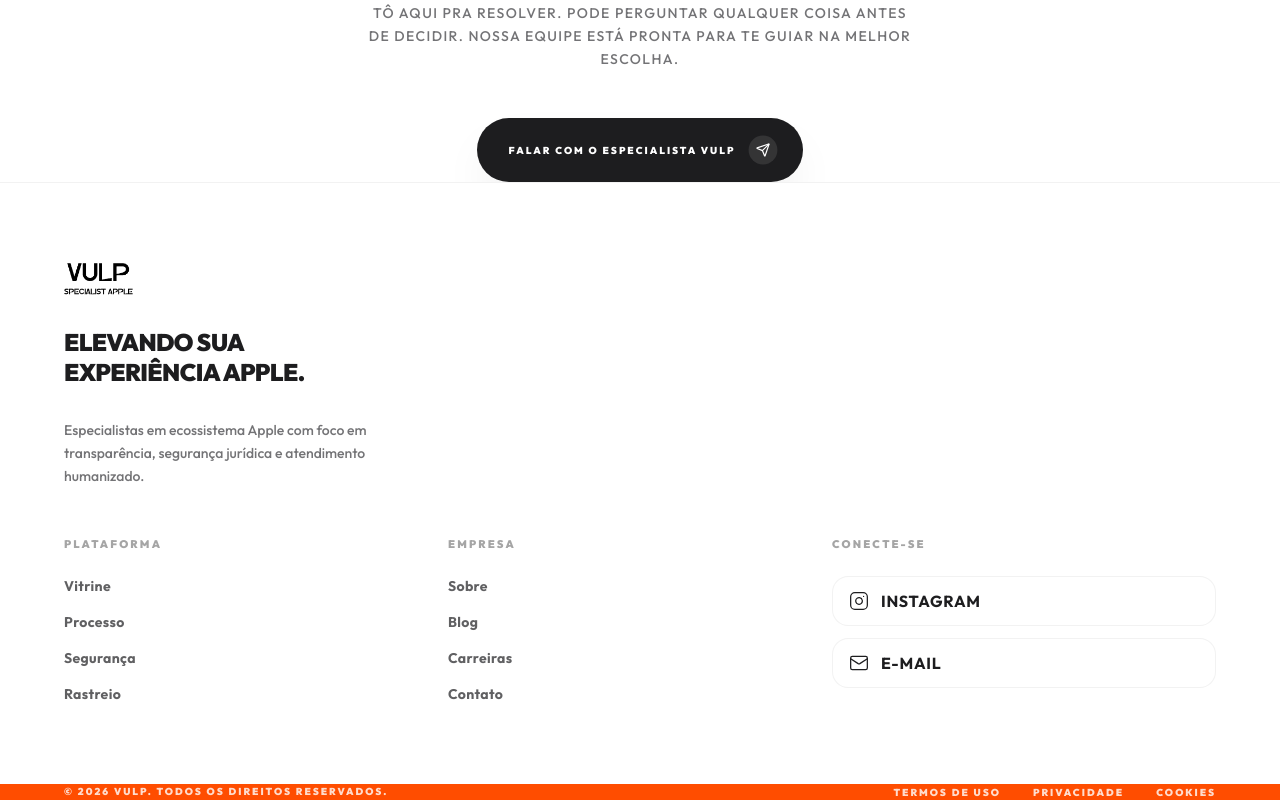
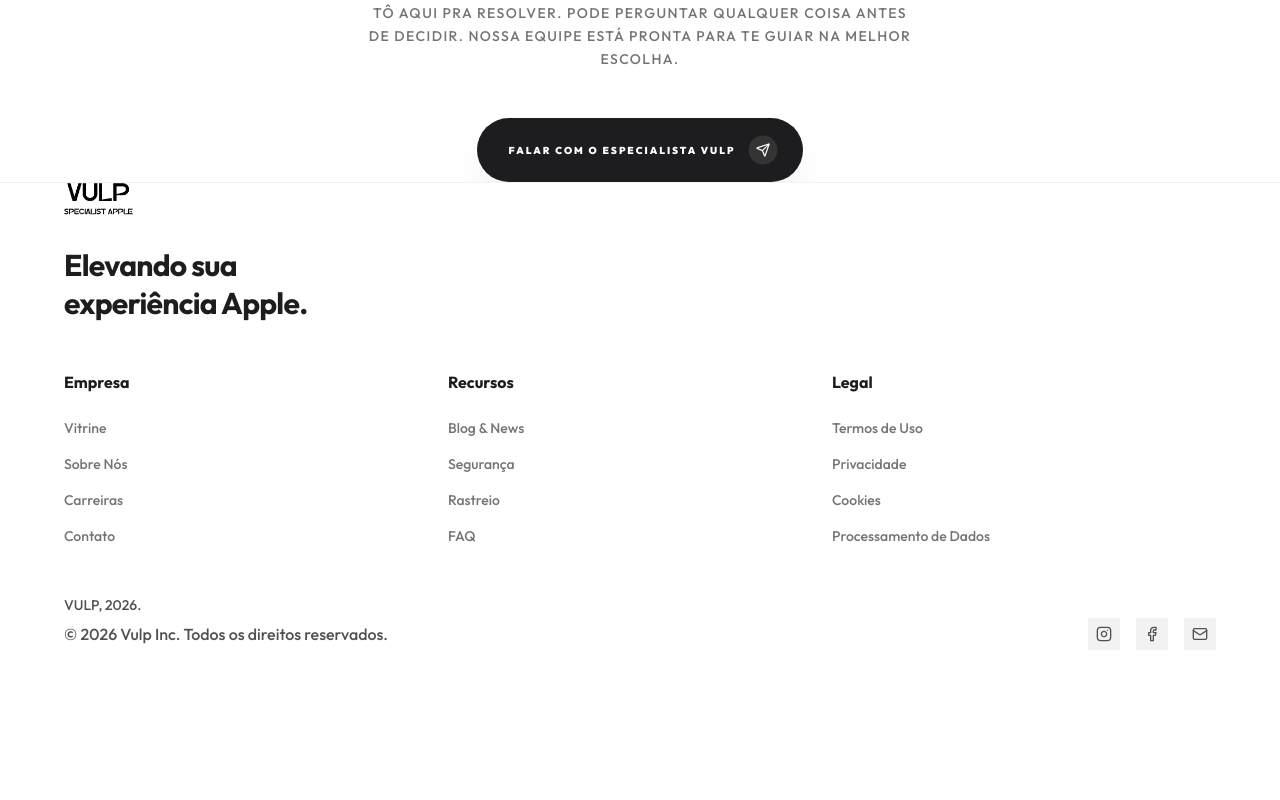
Before and after one commit to Monteiromathe550/VULPE, a React (Vite) app: page / in a window 1280 px wide. Shown: the part 7074-7874 px from the top of the page. After the commit the page ends 7724 px from the top, so only its background shows below. Built offline with nearby package versions, Linux system fonts and the light colour scheme.

Commit message:
Update Footer.tsx

```diff
--- a/src/components/Footer.tsx
+++ b/src/components/Footer.tsx
@@ -6,22 +6,25 @@ export function Footer() {
     return (
         <footer className="bg-[#FAFAFA] text-foreground border-t border-black/5 font-medium">
             {/* Top Section: Links & Info */}
-            <div className="container mx-auto px-6 py-20 lg:py-24">
+            {/* Top Section: Links & Info */}
+            <div className="container mx-auto px-6 pt-20 pb-16 lg:pt-24 lg:pb-20">
                 <div className="grid grid-cols-1 lg:grid-cols-12 gap-12 lg:gap-8">
 
                     {/* Brand Column (Left) */}
-                    <div className="lg:col-span-5 space-y-8">
+                    <div className="lg:col-span-5 flex flex-col justify-between h-full">
+                        <div className="space-y-8">
                             <img
                                 src={logoDark}
                                 alt="Logo"
                                 className="h-8 lg:h-10 w-auto object-contain opacity-90"
                             />
-                        <h3 className="text-2xl lg:text-3xl font-black uppercase tracking-tight leading-tight max-w-sm">
+                            <h3 className="text-3xl lg:text-4xl font-bold tracking-tight leading-tight max-w-sm text-foreground">
                                 Elevando sua <br />
                                 experiência Apple.
                             </h3>
-                        <p className="text-muted-foreground text-sm leading-relaxed max-w-sm opacity-80">
-                            Especialistas em ecossistema Apple com foco em transparência, segurança jurídica e atendimento humanizado.
+                        </div>
+                        <p className="hidden lg:block text-muted-foreground text-sm font-medium mt-auto pt-12">
+                            VULP, 2026.
                         </p>
                     </div>
 
@@ -33,56 +36,66 @@ export function Footer() {
 
                         {/* Column 1 */}
                         <div className="space-y-6">
-                            <h4 className="text-[11px] font-black uppercase tracking-[0.2em] text-foreground/40">Plataforma</h4>
-                            <ul className="space-y-4 text-sm font-bold text-foreground/70 tracking-wide">
+                            <h4 className="text-base font-bold text-foreground">Empresa</h4>
+                            <ul className="space-y-4 text-sm font-medium text-muted-foreground/80">
                                 <li><a href="#" className="hover:text-primary transition-colors block">Vitrine</a></li>
-                                <li><a href="#" className="hover:text-primary transition-colors block">Processo</a></li>
-                                <li><a href="#" className="hover:text-primary transition-colors block">Segurança</a></li>
-                                <li><a href="#" className="hover:text-primary transition-colors block">Rastreio</a></li>
+                                <li><a href="#" className="hover:text-primary transition-colors block">Sobre Nós</a></li>
+                                <li><a href="#" className="hover:text-primary transition-colors block">Carreiras</a></li>
+                                <li><a href="#" className="hover:text-primary transition-colors block">Contato</a></li>
                             </ul>
                         </div>
 
                         {/* Column 2 */}
                         <div className="space-y-6">
-                            <h4 className="text-[11px] font-black uppercase tracking-[0.2em] text-foreground/40">Empresa</h4>
-                            <ul className="space-y-4 text-sm font-bold text-foreground/70 tracking-wide">
-                                <li><a href="#" className="hover:text-primary transition-colors block">Sobre</a></li>
-                                <li><a href="#" className="hover:text-primary transition-colors block">Blog</a></li>
-                                <li><a href="#" className="hover:text-primary transition-colors block">Carreiras</a></li>
-                                <li><a href="#" className="hover:text-primary transition-colors block">Contato</a></li>
+                            <h4 className="text-base font-bold text-foreground">Recursos</h4>
+                            <ul className="space-y-4 text-sm font-medium text-muted-foreground/80">
+                                <li><a href="#" className="hover:text-primary transition-colors block">Blog & News</a></li>
+                                <li><a href="#" className="hover:text-primary transition-colors block">Segurança</a></li>
+                                <li><a href="#" className="hover:text-primary transition-colors block">Rastreio</a></li>
+                                <li><a href="#" className="hover:text-primary transition-colors block">FAQ</a></li>
                             </ul>
                         </div>
 
-                        {/* Column 3 (Social/Buttons) */}
+                        {/* Column 3 (Legal) */}
                         <div className="space-y-6">
-                            <h4 className="text-[11px] font-black uppercase tracking-[0.2em] text-foreground/40">Conecte-se</h4>
-                            <div className="flex flex-col gap-3">
-                                <a href="https://instagram.com" target="_blank" rel="noopener noreferrer" className="flex items-center gap-3 px-4 py-3 bg-white border border-black/5 rounded-xl hover:border-black/20 transition-all group">
-                                    <Instagram className="w-5 h-5 text-foreground/60 group-hover:text-primary transition-colors" strokeWidth={1.5} />
-                                    <span className="text-xs font-bold uppercase tracking-wider">Instagram</span>
-                                </a>
-                                <a href="mailto:vendas@vulp.com.br" className="flex items-center gap-3 px-4 py-3 bg-white border border-black/5 rounded-xl hover:border-black/20 transition-all group">
-                                    <Mail className="w-5 h-5 text-foreground/60 group-hover:text-primary transition-colors" strokeWidth={1.5} />
-                                    <span className="text-xs font-bold uppercase tracking-wider">E-mail</span>
-                                </a>
-                            </div>
+                            <h4 className="text-base font-bold text-foreground">Legal</h4>
+                            <ul className="space-y-4 text-sm font-medium text-muted-foreground/80">
+                                <li><a href="#" className="hover:text-primary transition-colors block">Termos de Uso</a></li>
+                                <li><a href="#" className="hover:text-primary transition-colors block">Privacidade</a></li>
+                                <li><a href="#" className="hover:text-primary transition-colors block">Cookies</a></li>
+                                <li><a href="#" className="hover:text-primary transition-colors block">Processamento de Dados</a></li>
+                            </ul>
                         </div>
 
                     </div>
                 </div>
+
+                {/* Mobile VULP Date */}
+                <p className="lg:hidden text-muted-foreground text-sm font-medium mt-12">
+                    VULP, 2026.
+                </p>
             </div>
 
-            {/* Bottom Bar: Copyright & Legal */}
-            <div className="bg-primary text-white py-8 lg:py-10">
-                <div className="container mx-auto px-6 flex flex-col md:flex-row justify-between items-center gap-6 text-[10px] font-black uppercase tracking-[0.2em]">
-                    <p className="text-white/80 text-center md:text-left">
-                        © 2026 VULP. Todos os direitos reservados.
+            {/* Divider */}
+            <div className="container mx-auto px-6">
+                <div className="h-[1px] bg-black/10 w-full" />
+            </div>
+
+            {/* Bottom Bar: Copyright & Socials */}
+            <div className="container mx-auto px-6 py-8 flex flex-col md:flex-row justify-between items-center gap-6">
+                <p className="text-muted-foreground text-xs font-medium text-center md:text-left">
+                    © 2026 Vulp Inc. Todos os direitos reservados.
                 </p>
-                    <div className="flex flex-wrap justify-center gap-8">
-                        <a href="#" className="hover:text-white transition-colors text-white/80">Termos de Uso</a>
-                        <a href="#" className="hover:text-white transition-colors text-white/80">Privacidade</a>
-                        <a href="#" className="hover:text-white transition-colors text-white/80">Cookies</a>
-                    </div>
+                <div className="flex items-center gap-4">
+                    <a href="#" className="w-8 h-8 flex items-center justify-center rounded-md bg-black/5 hover:bg-primary/10 hover:text-primary transition-all text-muted-foreground">
+                        <Instagram className="w-4 h-4" />
+                    </a>
+                    <a href="#" className="w-8 h-8 flex items-center justify-center rounded-md bg-black/5 hover:bg-primary/10 hover:text-primary transition-all text-muted-foreground">
+                        <Facebook className="w-4 h-4" />
+                    </a>
+                    <a href="#" className="w-8 h-8 flex items-center justify-center rounded-md bg-black/5 hover:bg-primary/10 hover:text-primary transition-all text-muted-foreground">
+                        <Mail className="w-4 h-4" />
+                    </a>
                 </div>
             </div>
         </footer>
```
Lines whose indentation alone changed are shown as unchanged.
